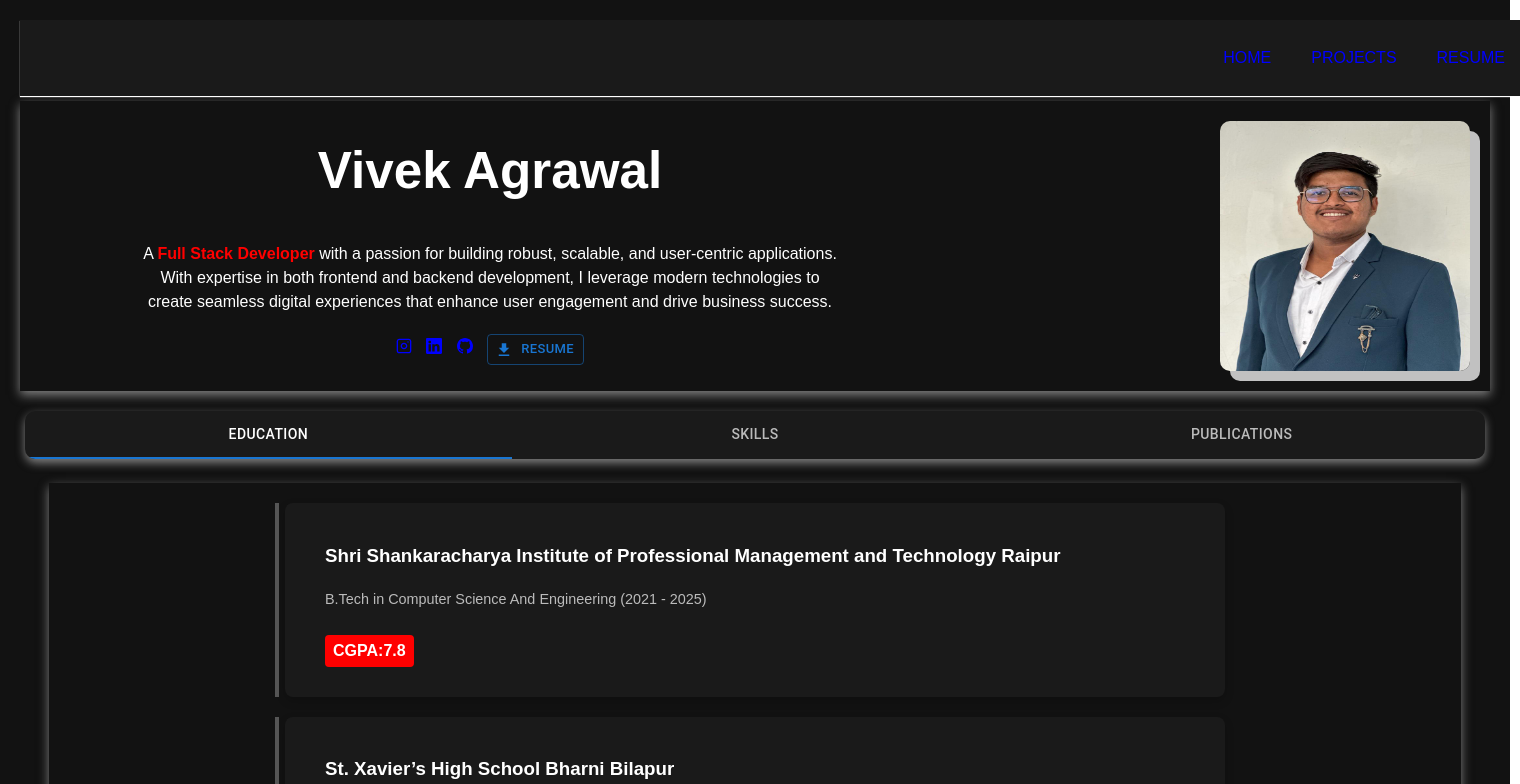
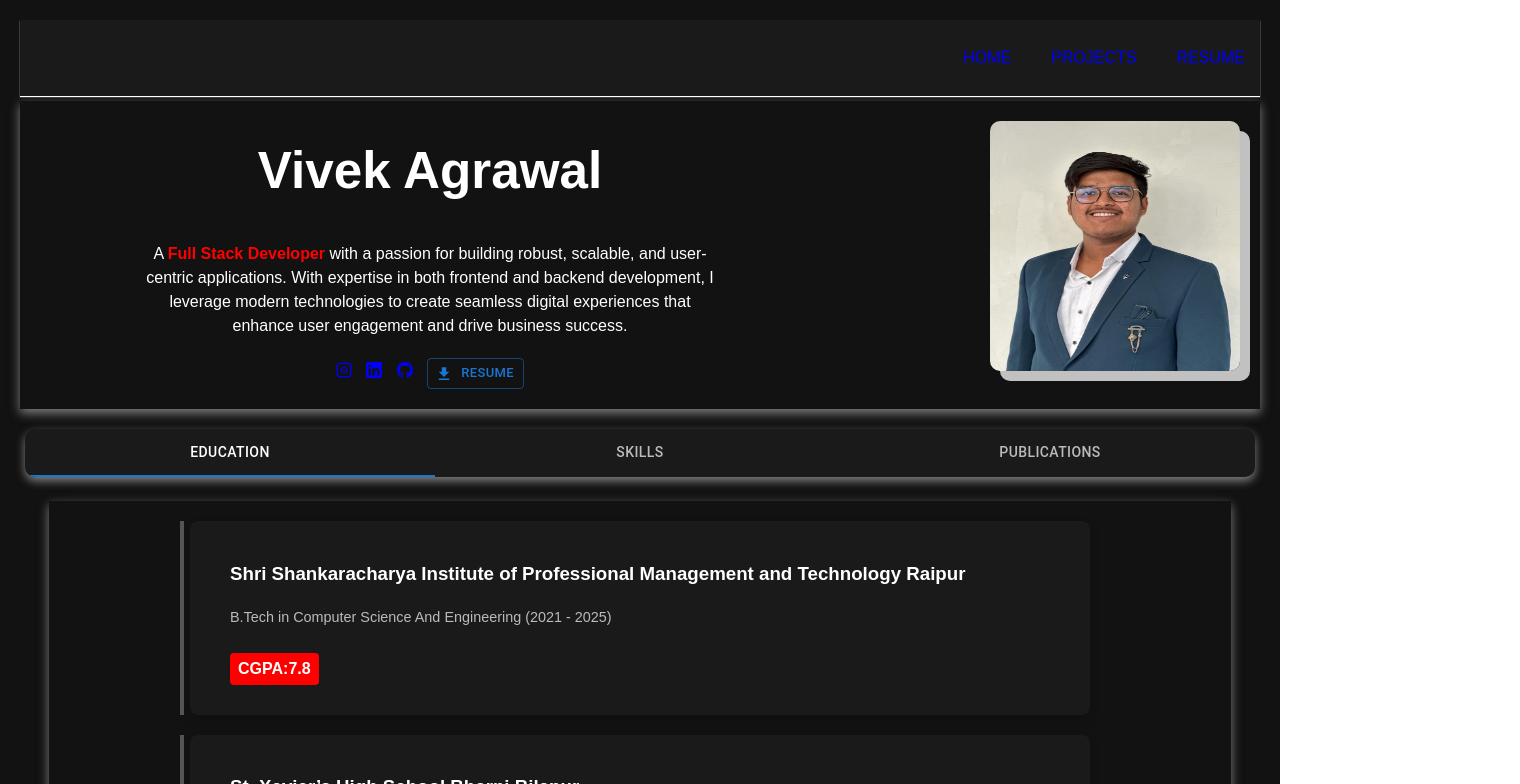
Before and after one commit to vivekagrawal07/Portfolio, a React (Vite) app: page / in a window 1280 px wide. Shown: the top 784 px of the page, 1520 px wide, since content can reach past the window. Built offline with nearby package versions, Linux system fonts and the light colour scheme.

Commit message:
Update App.css
cc

```diff
--- a/src/App.css
+++ b/src/App.css
@@ -1,3 +1,7 @@
+* {
+  max-width: 100%;
+  box-sizing: border-box;
+}
 .home-container {
   background-color: #121212;
   color: white;
```
